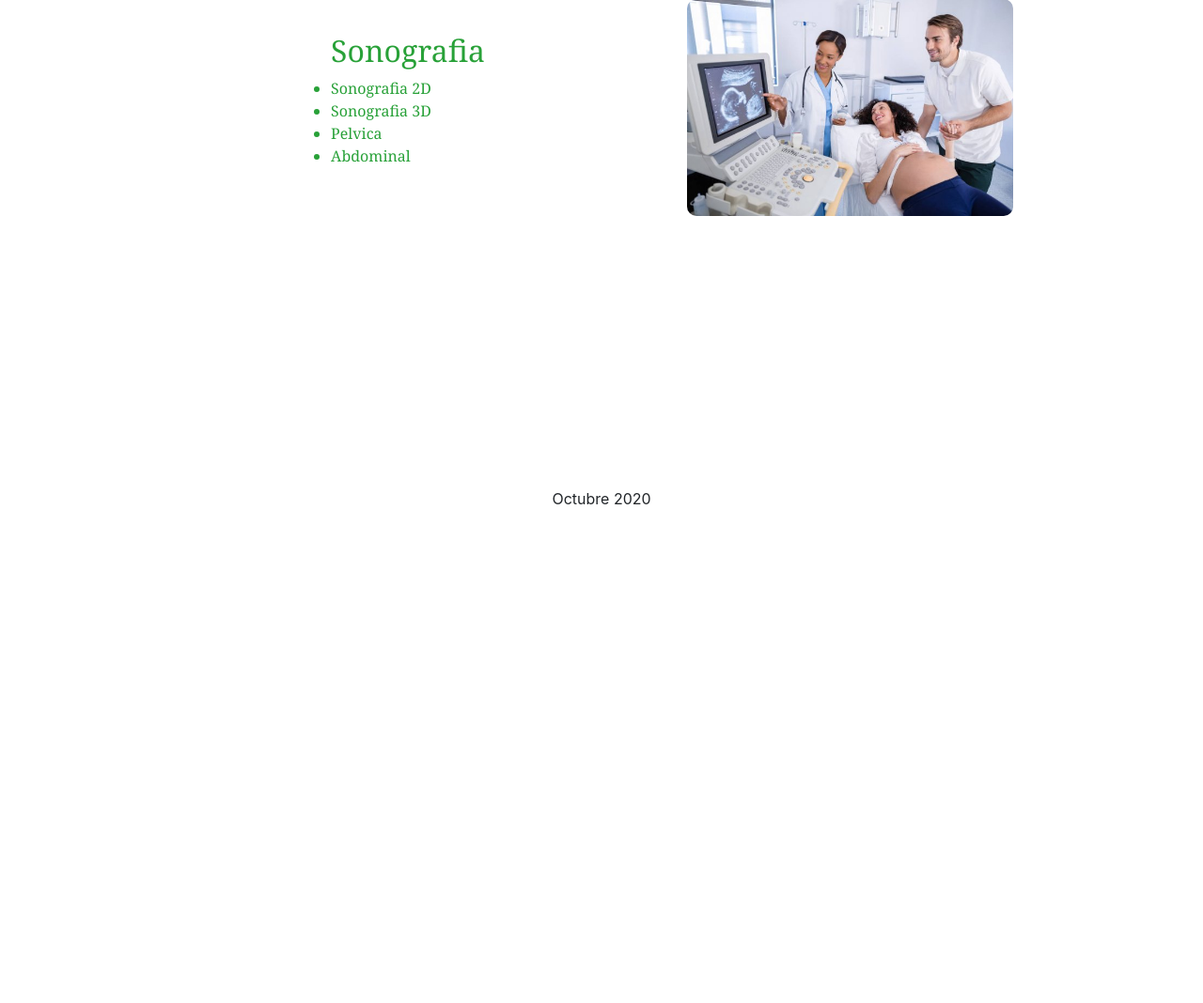
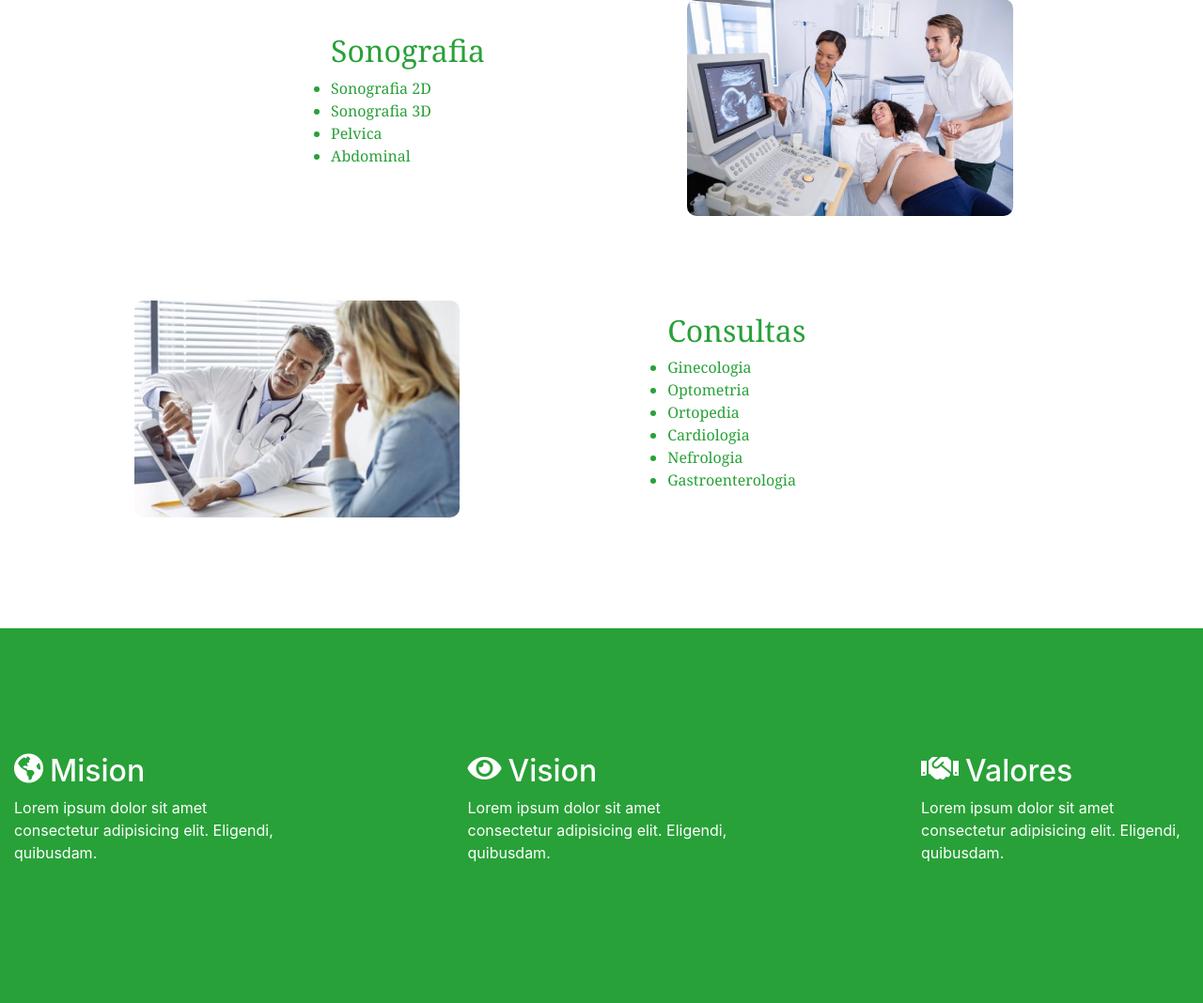
Before and after one commit to Sammy1301/slideshow, a PHP site: page / in a window 1280 px wide. Shown: the part 1071-2139 px from the top of the page at 94% size. Before the commit the page ends 1608 px from the top, so only its background shows below. Run offline with PHP 8.4, Linux system fonts and the light colour scheme; some libraries are stand-ins or nearby versions.

Commit message:
update on 2020-11-07
Added a final service div, and moral of company

```diff
--- a/dr terrero/estilos.css
+++ b/dr terrero/estilos.css
@@ -99,7 +99,7 @@ h1{
 }
 .servicios{
     width: 95%;
-    height: 500px;
+    height: 1150px;
     margin: 0 auto;
     padding: 30px;
     font-family: Georgia, 'Times New Roman', Times, serif;
@@ -128,8 +128,43 @@ h1{
     right: -75px;
     display: none;
 }
+.consulta{
+    position: relative;
+    left: -140px;
+    display: flex;
+    flex-direction: row;
+    justify-content: space-evenly;
+    align-items: center;
+    display: none;
+}
 .gap{
     height: 500px;
 }
 /* #endregion */
-/* #region*/
+/* #region empresa*/
+.empresa{
+    margin-top: 30px;
+    margin: 0 auto;
+    background-color: rgb(40, 161, 56);
+    color: #fff;
+    width: 100%;
+    height: 400px;
+    display: flex;
+    flex-direction: row;
+    justify-content: space-between;
+    align-items: center;
+    padding-left: 15px;
+}
+.tarjeta{
+    width: 300px;
+
+}
+.tarjeta i{
+    font-size: xx-large;
+    margin-right: 7px;
+}
+.ico{
+    display: flex;
+
+}
+/* #endregion */
--- a/dr terrero/index.html
+++ b/dr terrero/index.html
@@ -8,8 +8,7 @@
   <script src="https://cdnjs.cloudflare.com/ajax/libs/popper.js/1.16.0/umd/popper.min.js"></script>
   <script src="https://maxcdn.bootstrapcdn.com/bootstrap/4.5.2/js/bootstrap.min.js"></script>
   <link rel="stylesheet" href="estilos.css">
-  <link rel="stylesheet" href="https://stackpath.bootstrapcdn.com/font-awesome/4.7.0/css/font-awesome.min.css" integrity="sha384-wvfXpqpZZVQGK6TAh5PVlGOfQNHSoD2xbE+QkPxCAFlNEevoEH3Sl0sibVcOQVnN" crossorigin="anonymous">
-    <link rel="stylesheet" href="https://maxcdn.bootstrapcdn.com/bootstrap/4.5.2/css/bootstrap.min.css">
+  <link rel="stylesheet" href="https://pro.fontawesome.com/releases/v5.10.0/css/all.css" integrity="sha384-AYmEC3Yw5cVb3ZcuHtOA93w35dYTsvhLPVnYs9eStHfGJvOvKxVfELGroGkvsg+p" crossorigin="anonymous"/>    <link rel="stylesheet" href="https://maxcdn.bootstrapcdn.com/bootstrap/4.5.2/css/bootstrap.min.css">
     <script src="./vida.js" type="text/javascript"></script>
     <link rel="stylesheet" href="https://cdnjs.cloudflare.com/ajax/libs/animate.css/4.1.1/animate.min.css"/>
 </head>
@@ -89,7 +88,7 @@
       </div>
 
         <section>
-                <div class="servicios">
+          <div class="servicios">
                   <h1 >Servicios</h1>
                   <br>
                   <div class="imagenes animate__animated animate__fadeInLeft" id="imgs">
@@ -114,7 +113,38 @@
                       <li>Abdominal</li>
                     </ul></span>
                   </div>
-                </div>
+                    <div class="consulta animate__animated animate__fadeInLeft" id="cons">
+                      <img src="./consulta.jpg" alt="Radiografia">
+
+                      <span><h2>Consultas</h2>
+                      <ul>
+                        <li>Ginecologia</li>
+                        <li>Optometria</li>
+                        <li>Ortopedia</li>
+                        <li>Cardiologia</li>
+                        <li>Nefrologia</li>
+                        <li>Gastroenterologia</li>
+                      </ul>
+                      </span>
+                    </div>
+          </div>
+          <div class="empresa">
+              <div class="tarjeta">
+
+                <span class="ico"><i class="fas fa-globe-americas"></i><h2>Mision</h2></span>
+                <p>Lorem ipsum dolor sit amet consectetur adipisicing elit. Eligendi, quibusdam.</p>
+              </div>
+              <div class="tarjeta">
+                <span class="ico"><i class="fas fa-eye"></i>
+                <h2>Vision</h2></span>
+                <p>Lorem ipsum dolor sit amet consectetur adipisicing elit. Eligendi, quibusdam.</p>
+              </div>
+              <div class="tarjeta">
+              <span class="ico"><i class="fas fa-handshake"></i>
+                <h2>Valores</h2></span>
+                <p>Lorem ipsum dolor sit amet consectetur adipisicing elit. Eligendi, quibusdam.</p>
+              </div>
+          </div>
         </section>
         <div class="gap"></div>
     </main>
--- a/dr terrero/vida.js
+++ b/dr terrero/vida.js
@@ -3,27 +3,27 @@ function fecha(){
     var dat = new Date();
 
     switch(dat.getMonth()){
-        case 1: time.innerText =  "Enero"+" "+dat.getFullYear();
+        case 0: time.innerText =  "Enero"+" "+dat.getFullYear();
         break;
-        case 2: time.innerText =  "febrero"+" "+dat.getFullYear();
+        case 1: time.innerText =  "febrero"+" "+dat.getFullYear();
         break;
-        case 3: time.innerText =  "Marzo"+" "+dat.getFullYear();
+        case 2: time.innerText =  "Marzo"+" "+dat.getFullYear();
         break;
-        case 4: time.innerText =  "Abril"+" "+dat.getFullYear();
+        case 3: time.innerText =  "Abril"+" "+dat.getFullYear();
         break;
-        case 5: time.innerText =  "Mayo"+" "+dat.getFullYear();
+        case 4: time.innerText =  "Mayo"+" "+dat.getFullYear();
         break;
-        case 6: time.innerText =  "Junio"+" "+dat.getFullYear();
+        case 5: time.innerText =  "Junio"+" "+dat.getFullYear();
         break;
-        case 7: time.innerText =  "Julio"+" "+dat.getFullYear();
+        case 6: time.innerText =  "Julio"+" "+dat.getFullYear();
         break;
-        case 8: time.innerText =  "Agosto"+" "+dat.getFullYear();
+        case 7: time.innerText =  "Agosto"+" "+dat.getFullYear();
         break;
-        case 9: time.innerText =  "Septiembre"+" "+dat.getFullYear();
+        case 8: time.innerText =  "Septiembre"+" "+dat.getFullYear();
         break;
-        case 10: time.innerText =  "Octubre"+" "+dat.getFullYear();
+        case 9: time.innerText =  "Octubre"+" "+dat.getFullYear();
         break;
-        case 11: time.innerText =  "Noviembre"+" "+dat.getFullYear();
+        case 10: time.innerText =  "Noviembre"+" "+dat.getFullYear();
         break;
         default: time.innerText =  "Diciembre"+" "+dat.getFullYear();
         break;
@@ -32,10 +32,13 @@ function fecha(){
 window.addEventListener('scroll', servicios);
 function servicios(){
     var a = Math.round(window.scrollY);
-    if(a>=151){
+    if(a>=151 ){
         document.getElementById("imgs").style.display = "flex";
     }
     if(a>=400){
         document.getElementById("sono").style.display = "flex";
     }
+    if(a>=578){
+        document.getElementById("cons").style.display = "flex";
+    }
 }
```
Also changed, not shown: dr terrero/bk.jpg (added), dr terrero/consulta.jpg (added).
